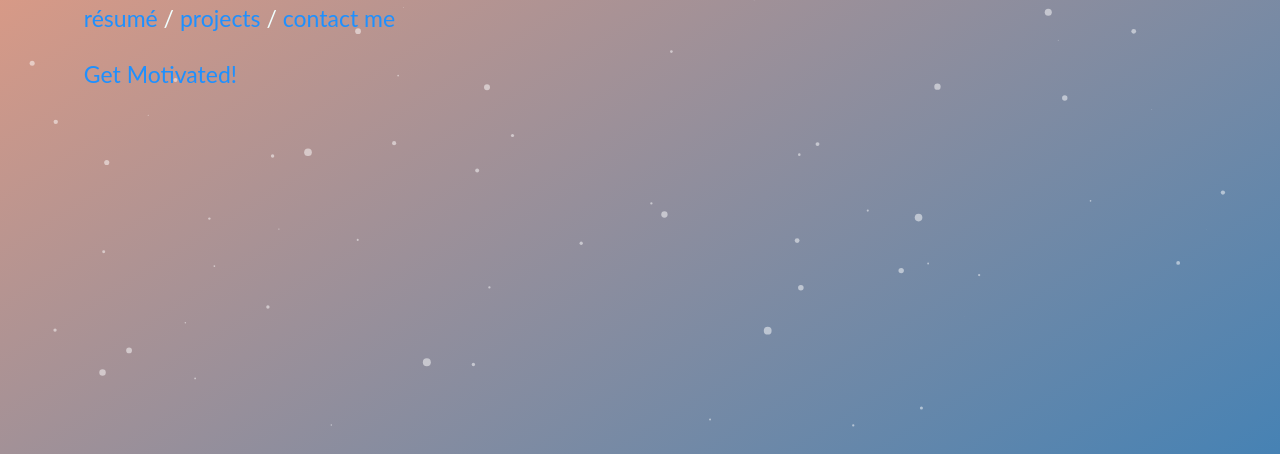
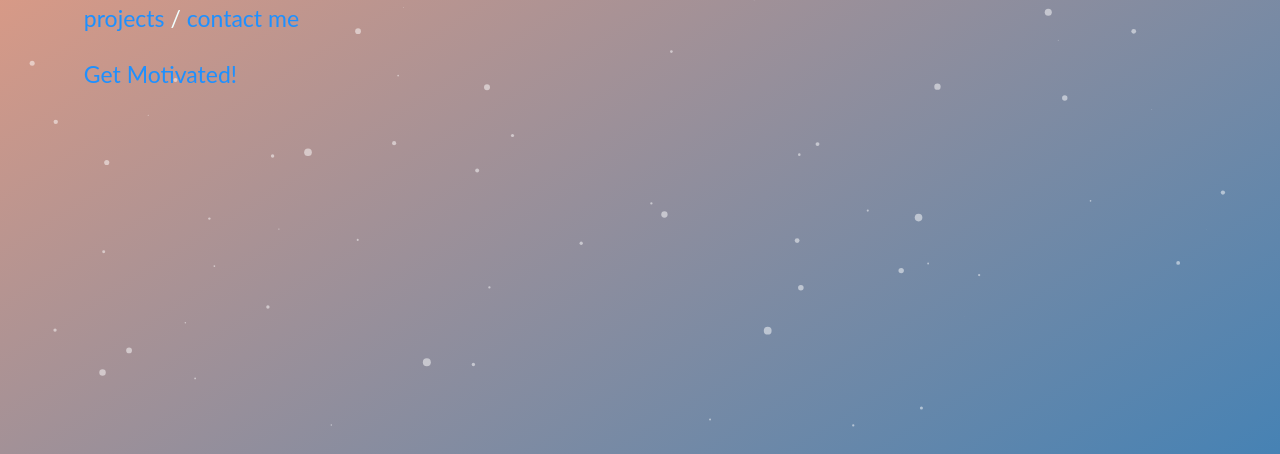
Before and after one commit to noahluddy/noahluddy.com, a plain HTML site: page index.html in a window 1280 px wide. Shown: the part 346-800 px from the top of the page. Drawn offline with Linux system fonts and the light colour scheme.

Commit message:
Update index.html

```diff
--- a/index.html
+++ b/index.html
@@ -68,7 +68,7 @@
       <h2 id="first-sub" class="subtitle">Co-Director of <a href="https://archhacks.io" target="_blank">ArchHacks</a><h2>
       <h2 class="subtitle">Computer Science + Marketing at <a href="https://www.wustl.edu" target="_blank">WashU</a></h2>
       <div id="links">
-        <a href="Luddy_Resume.pdf" target="_blank">r&eacute;sum&eacute;</a> /
+<!--    <a href="Luddy_Resume.pdf" target="_blank">r&eacute;sum&eacute;</a> /  -->
         <a href="https://github.com/noahluddy" target="_blank">projects</a> /
 <!--    (WashU)     <a href="http://www.google.com/recaptcha/mailhide/d?k=01Sl9x6oeZ0jtSL3OtQqOBrw==&amp;c=8DsL9K3OnR4yq4meZGy6CcyuyjQeixL4D3Eo_PuNCPs=" onclick="window.open('http://www.google.com/recaptcha/mailhide/d?k\x3d01Sl9x6oeZ0jtSL3OtQqOBrw\x3d\x3d\x26c\x3d8DsL9K3OnR4yq4meZGy6CcyuyjQeixL4D3Eo_PuNCPs\x3d', '', 'toolbar=0,scrollbars=0,location=0,statusbar=0,menubar=0,resizable=0,width=500,height=300'); return false;" title="Reveal this e-mail address">contact me</a> -->
         <a href="http://www.google.com/recaptcha/mailhide/d?k=01oXtIljFLQAnaywx9H0ciEg==&amp;c=_PlCSqWQDRXw1uakplY65V08LipHl9YRV4HvIwmmaVQ=" onclick="window.open('http://www.google.com/recaptcha/mailhide/d?k\x3d01oXtIljFLQAnaywx9H0ciEg\x3d\x3d\x26c\x3d_PlCSqWQDRXw1uakplY65V08LipHl9YRV4HvIwmmaVQ\x3d', '', 'toolbar=0,scrollbars=0,location=0,statusbar=0,menubar=0,resizable=0,width=500,height=300'); return false;" title="Reveal this e-mail address">contact me</a>
```
